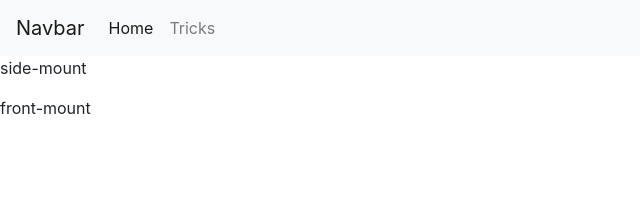
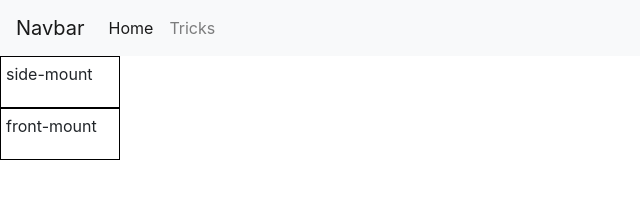
Before and after one commit to Codeman655/trick-combo, a plain HTML site: page index.html in a window 1280 px wide. Shown: the whole page, without its empty margins (0-640 px from the left). Drawn offline with nearby package versions, Linux system fonts and the light colour scheme.

Commit message:
now they snap together

```diff
--- a/index.html
+++ b/index.html
@@ -29,10 +29,10 @@
     </nav>
 
     <div id="elements">
-      <div id="draggable" class="element ui-widget-content">
+      <div id="side" class="element ui-widget-content">
         <p> side-mount </p>
       </div>
-      <div id="draggable2" class="element ui-widget-content">
+      <div id="front" class="element ui-widget-content">
         <p> front-mount </p>
       </div>
     </div>
--- a/main.css
+++ b/main.css
@@ -1,6 +1,6 @@
-.elements {
-  width: 150px;
-  height: 150px;
-  padding: 0.5em;
+.element {
+  width: 120px;
+  height: fit-content;
+  padding: 5px;
   border: 1px solid black;
 }
--- a/main.js
+++ b/main.js
@@ -1,4 +1,3 @@
 $( function() {
-  $( "#draggable" ).draggable();
-  $( "#draggable2" ).draggable();
+  $( ".element" ).draggable({ snap: true });
 } );
```
